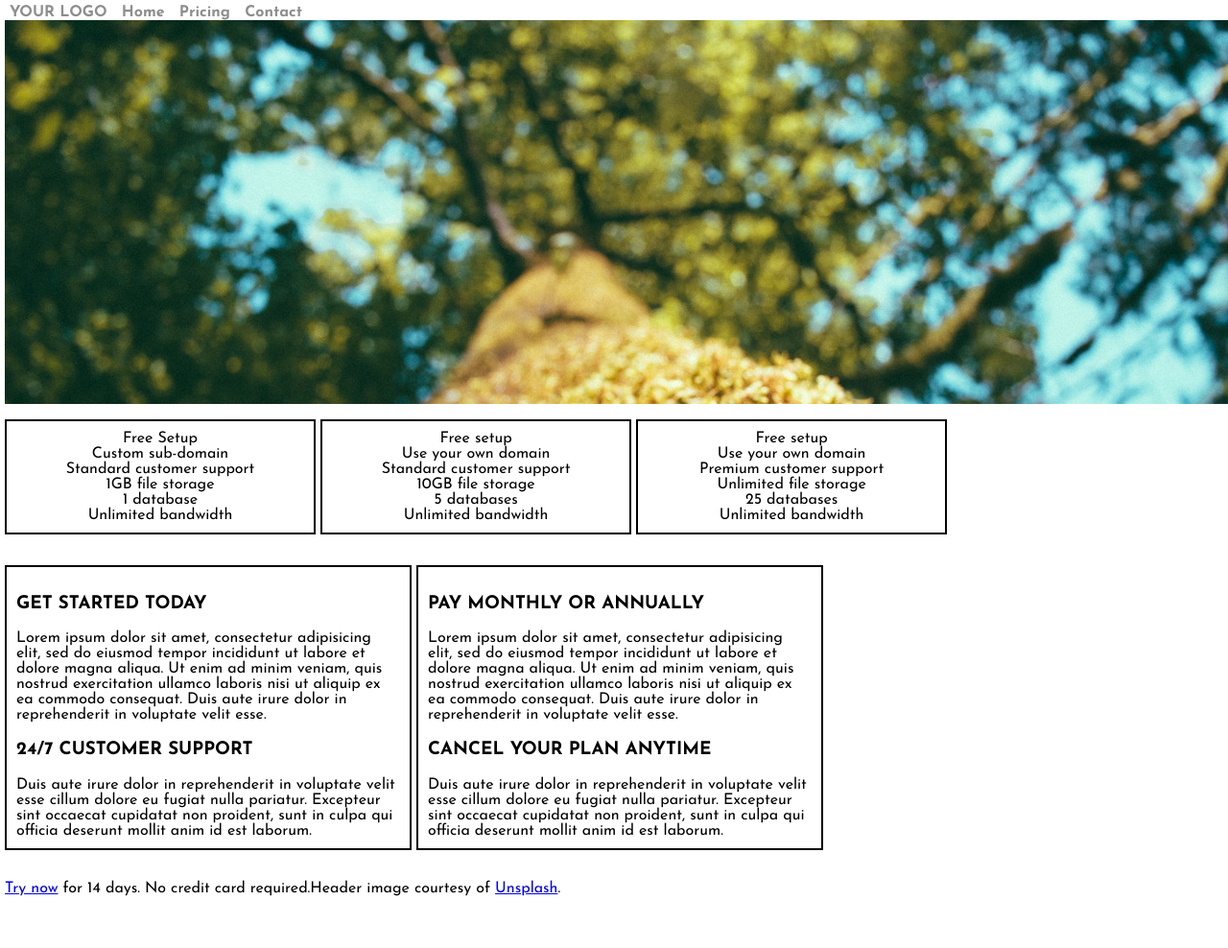
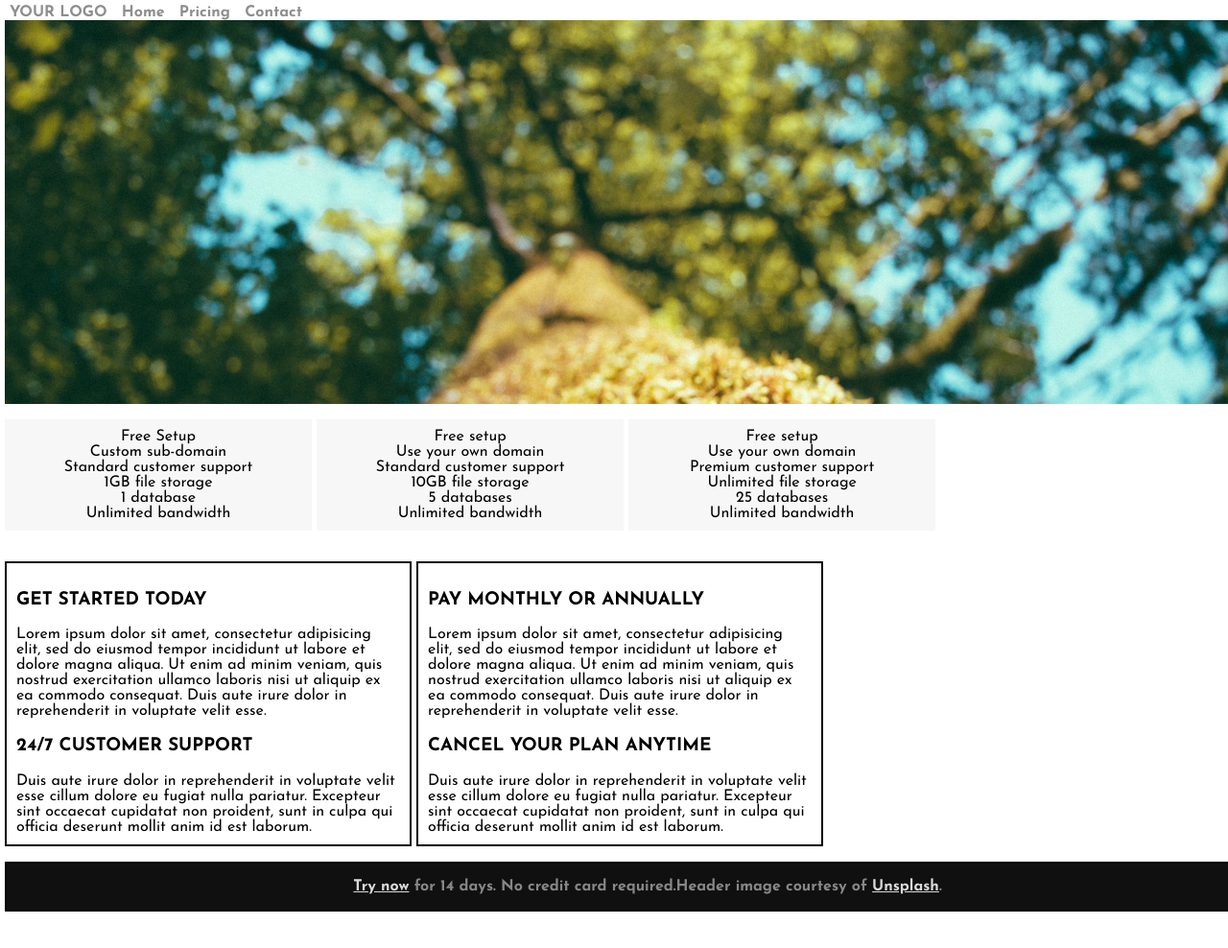
Before and after one commit to MichaelGaynor/Normalize-Website, a plain HTML site: page index.html in a window 1280 px wide. Shown: the top 988 px of the page at 96% size. Drawn offline with Linux system fonts and the light colour scheme.

Commit message:
ul background color

```diff
--- a/index.html
+++ b/index.html
@@ -78,7 +78,7 @@
 
   </div>
 
-  <div class="Footer">
+  <div class="Bottom">
     <p><a href="#">Try now</a> for 14 days. No credit card required.Header image courtesy of <a href="#">Unsplash</a>.</p>
   </div>
 
--- a/main.css
+++ b/main.css
@@ -7,11 +7,12 @@ body{
 
 ul{
   list-style: none;
-  border: 2px solid black;
+  /*border: 2px solid black;*/
   width: 300px;
   display: inline-block;
   text-align: center;
   padding: 10px;
+  background-color: #F7F7F7;
 }
 
 ol{
@@ -21,6 +22,7 @@ ol{
   display: inline-block;
   padding: 10px;
 }
+
 
 div.Header a{
 text-decoration: none;
@@ -37,7 +39,7 @@ div.Header a:hover{
 .homeTree{
 position: relative;
 min-height: 400px;
-min-width: 1300px;
+min-width: 98%;
 overflow: hidden;
 }
 
@@ -45,3 +47,14 @@ img.homeTreePic{
   max-width: 100%;
   position: absolute;
 }
+
+div.Bottom{
+  text-align: center;
+  border:2px solid black;
+  background-color: #101010;
+  color: #878787;
+  font-weight: bold;
+}
+div.Bottom a{
+  color: #DADADA;
+}
```
